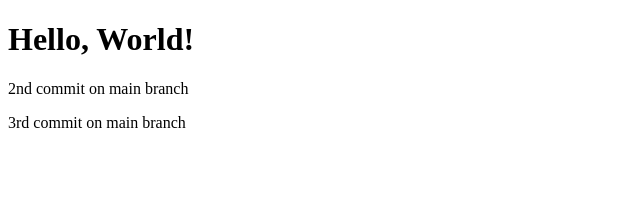
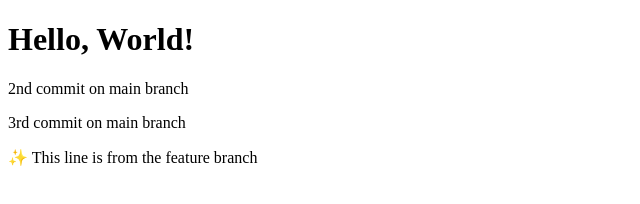
Before and after one commit to nisshchayarathi/test-merge, a plain HTML site: page test.html in a window 1280 px wide. Shown: the whole page, without its empty margins (0-640 px from the left). Drawn offline with Linux system fonts and the light colour scheme.

Commit message:
1st commit on feature  branch

```diff
--- a/test.html
+++ b/test.html
@@ -9,4 +9,5 @@
     <h1>Hello, World!</h1>
     <p>2nd commit on main branch</p>
     <p>3rd commit on main branch</p>
+    <p>✨ This line is from the feature branch</p>
 </html>
```
